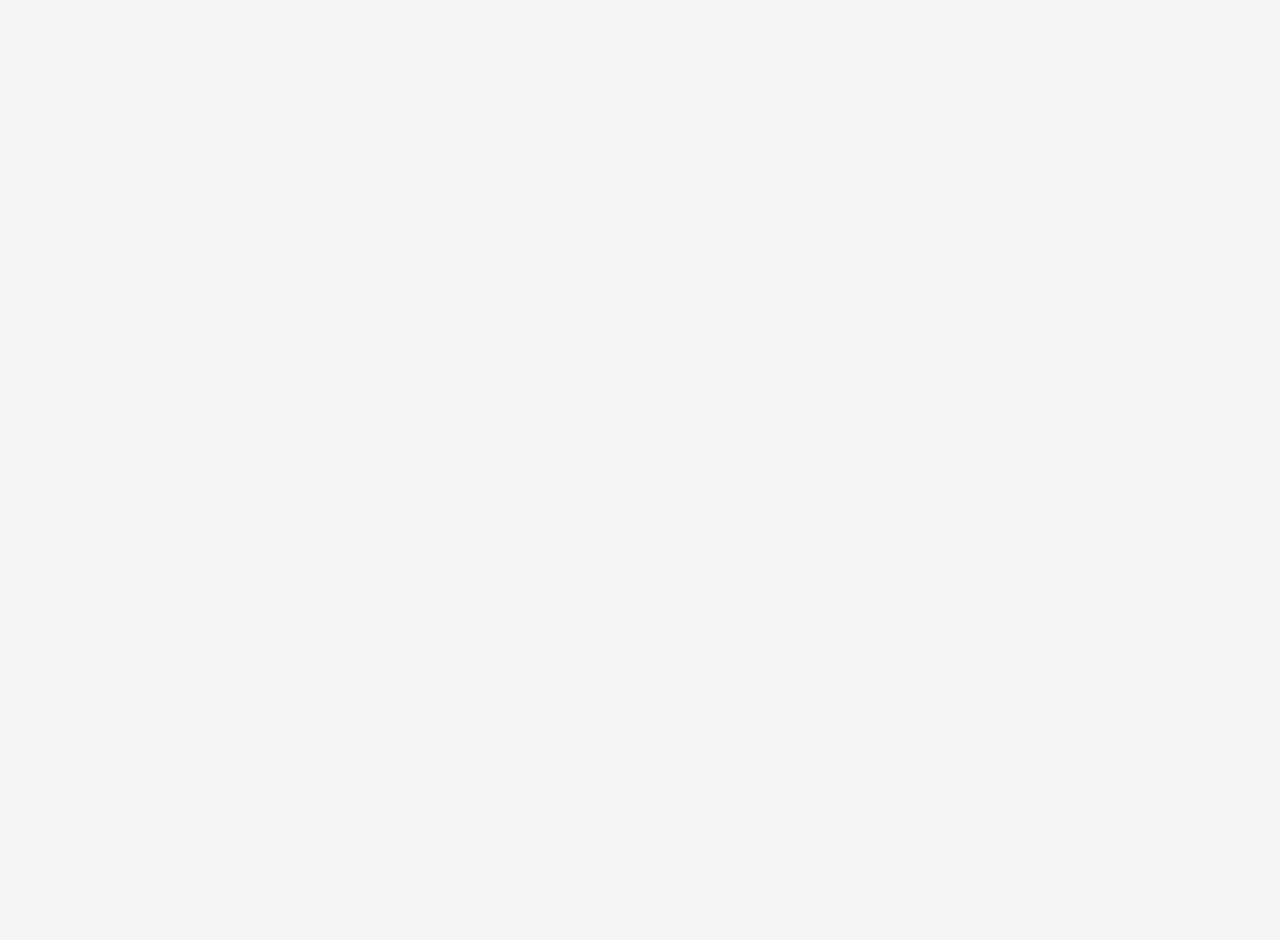
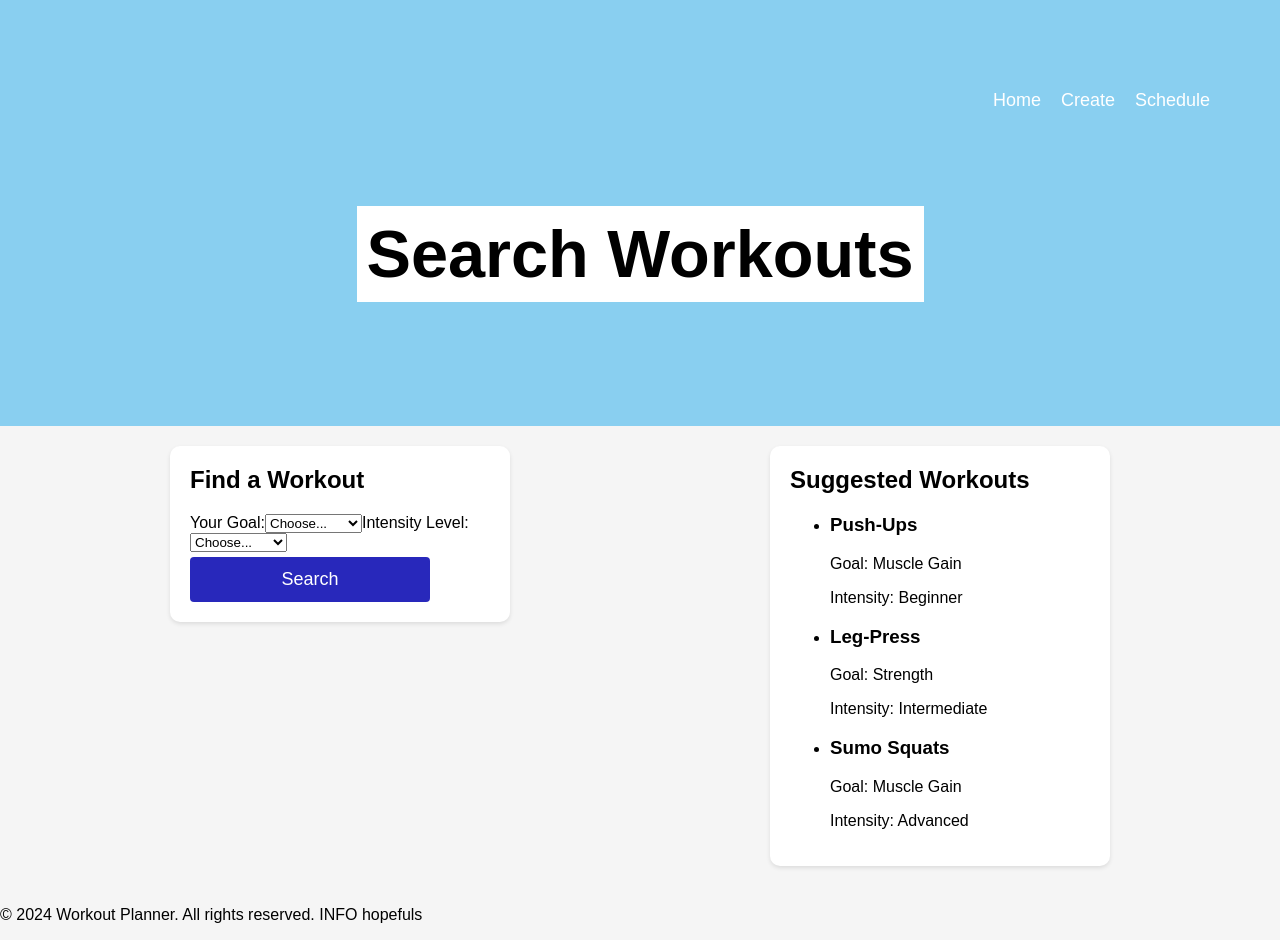
Before and after one commit to info340c-sp24/project-info-hopefuls, a React (Create React App) app in the folder my-app/: page /search.html in a window 1280 px wide. Before the commit this address had no page. Before the commit the page ends 800 px from the top, so only its background shows below. Built offline with nearby package versions, Linux system fonts and the light colour scheme.

Commit message:
finished search workouts

```diff
--- a/my-app/src/App.js
+++ b/my-app/src/App.js
@@ -3,7 +3,8 @@ import React from 'react';
 import ReactDOM from "react-dom";
 import Signin from './Signin';
 import Landing from './Landing';
-import Createwo from './Createwo';
+import Createwo from './createwo';
+import SearchWorkouts from './search';
 import {BrowserRouter as Router, Routes, Route, Link} from "react-router-dom";
 
 function App() {
@@ -13,6 +14,7 @@ function App() {
         <Route path = "/" element={<Landing></Landing>}></Route>
         <Route path = "/signin" element={<Signin></Signin>}></Route>
         <Route path = "/Create_page.html" element={<Createwo></Createwo>}></Route>
+        <Route path = "/search.html" element={<SearchWorkouts />}></Route>
       </Routes>
     </Router>
   );
--- /dev/null
+++ b/my-app/src/search.js
@@ -0,0 +1,84 @@
+import React from "react";
+import { useNavigate } from "react-router-dom";
+
+function SearchWorkouts() {
+  const navigate = useNavigate();
+
+
+  const navigateToHome = () => {
+    navigate("/");
+  };
+
+  const navigateToCreate = () => {
+    navigate('/Create_page.html');
+  };
+
+  const navigateToSchedule = () => {
+    navigate('/schedule.html');
+  };
+
+  return (
+    <div>
+      <header>
+        <nav className="navbar">
+          <div className="container">
+            <a href="#" onClick={navigateToHome}>Home</a>
+            <a href="#" onClick={navigateToCreate}>Create</a>
+            <a href="#" onClick={navigateToSchedule}>Schedule</a>
+          </div>
+        </nav>
+        <div className="container">
+          <h1>Search Workouts</h1>
+        </div>
+      </header>
+      <div className="container">
+        <form>
+          <div className="card">
+            <h2>Find a Workout</h2>
+            <label htmlFor="goal_input">Your Goal:</label>
+            <select id="goal_input" className="form-select">
+              <option selected>Choose...</option>
+              <option value="weight_loss">Weight Loss</option>
+              <option value="muscle_gain">Muscle Gain</option>
+              <option value="flexibility">Flexibility</option>
+              <option value="endurance">Endurance</option>
+            </select>
+            <label htmlFor="intensity_input">Intensity Level:</label>
+            <select id="intensity_input" className="form-select">
+              <option selected>Choose...</option>
+              <option value="beginner">Beginner</option>
+              <option value="intermediate">Intermediate</option>
+              <option value="advanced">Advanced</option>
+            </select>
+            <button type="submit" className="button">Search</button>
+          </div>
+        </form>
+        <div className="card">
+          <h2>Suggested Workouts</h2>
+          <ul id="workout_list">
+            <li>
+              <h3>Push-Ups</h3>
+              <p>Goal: Muscle Gain</p>
+              <p>Intensity: Beginner</p>
+            </li>
+            <li>
+              <h3>Leg-Press</h3>
+              <p>Goal: Strength</p>
+              <p>Intensity: Intermediate</p>
+            </li>
+            <li>
+              <h3>Sumo Squats</h3>
+              <p>Goal: Muscle Gain</p>
+              <p>Intensity: Advanced</p>
+            </li>
+          </ul>
+        </div>
+      </div>
+      <footer>
+        <p>&copy; 2024 Workout Planner. All rights reserved. INFO hopefuls</p>
+      </footer>
+    </div>
+  );
+}
+
+export default SearchWorkouts;
```
Also changed, not shown: 1 other file (tests, documents, lock files or other folders).
